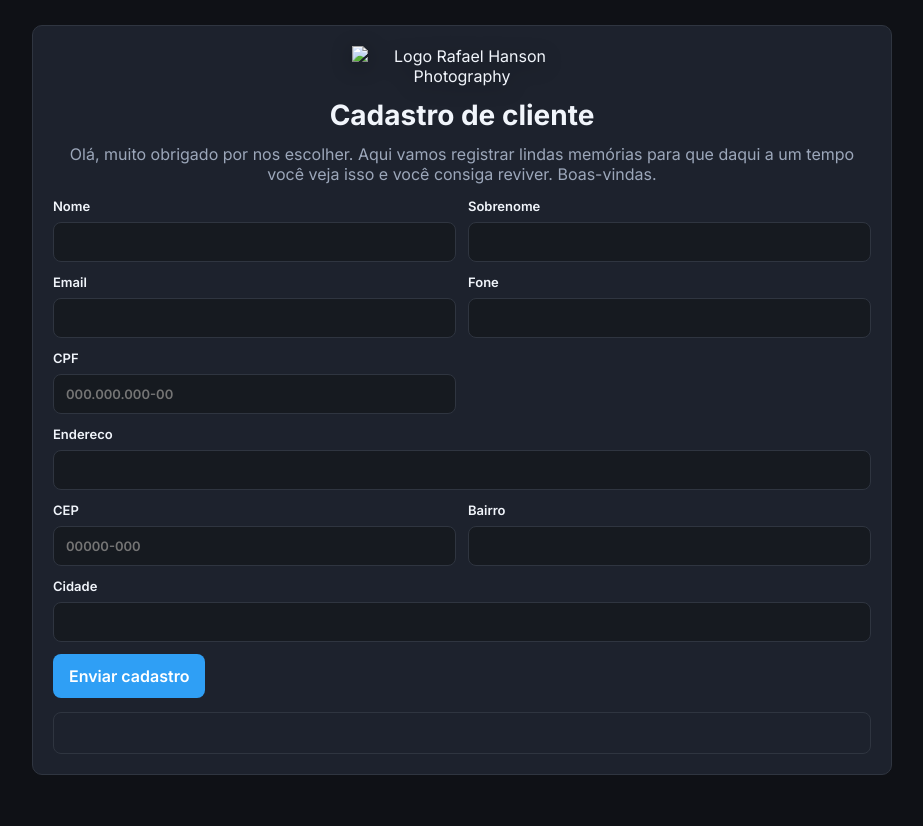
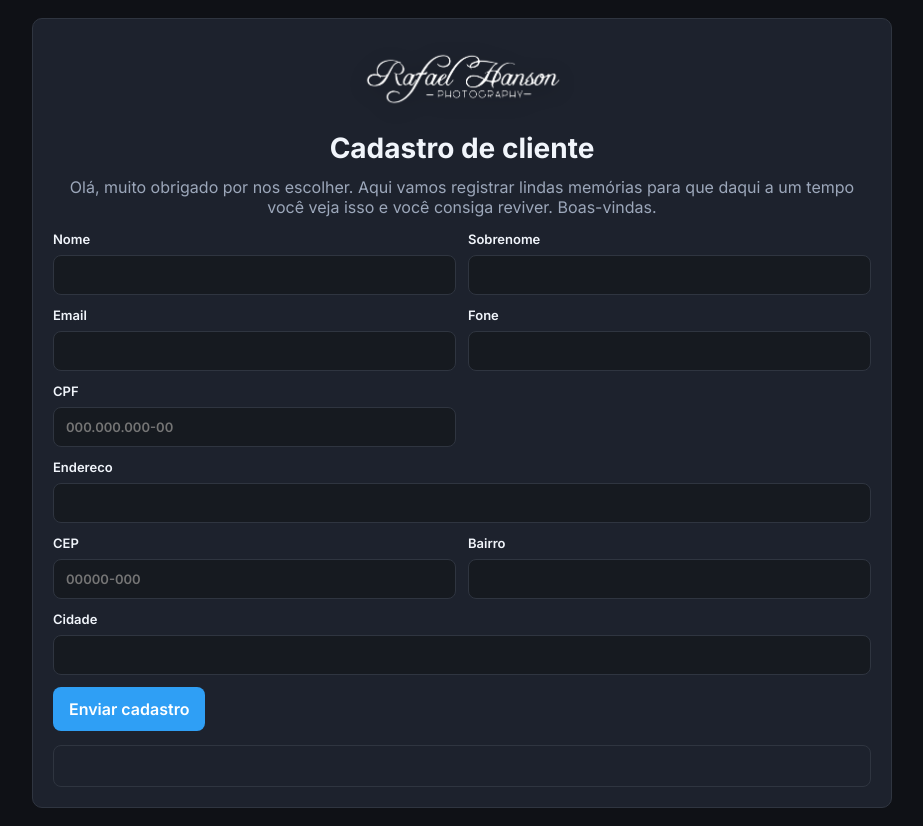
Before and after one commit to Rafaelhanson/crm-cliente-intake, a plain HTML site: page cliente-intake.html in a window 1280 px wide. Shown: the whole page, without its empty margins (178-1101 px from the left). Before the commit the page ends 800 px from the top, so only its background shows below. Drawn offline with Linux system fonts and the light colour scheme.

Commit message:
Add files via upload

```diff
--- a/cliente-intake.html
+++ b/cliente-intake.html
@@ -138,7 +138,7 @@
 <body>
   <main class="shell">
     <section class="brand">
-      <img src="assets/logo-rafael.png" alt="Logo Rafael Hanson Photography">
+      <img src="logo-rafael.png" alt="Logo Rafael Hanson Photography">
       <h1>Cadastro de cliente</h1>
       <p>Olá, muito obrigado por nos escolher. Aqui vamos registrar lindas memórias para que daqui a um tempo você veja isso e você consiga reviver. Boas-vindas.</p>
     </section>
```
